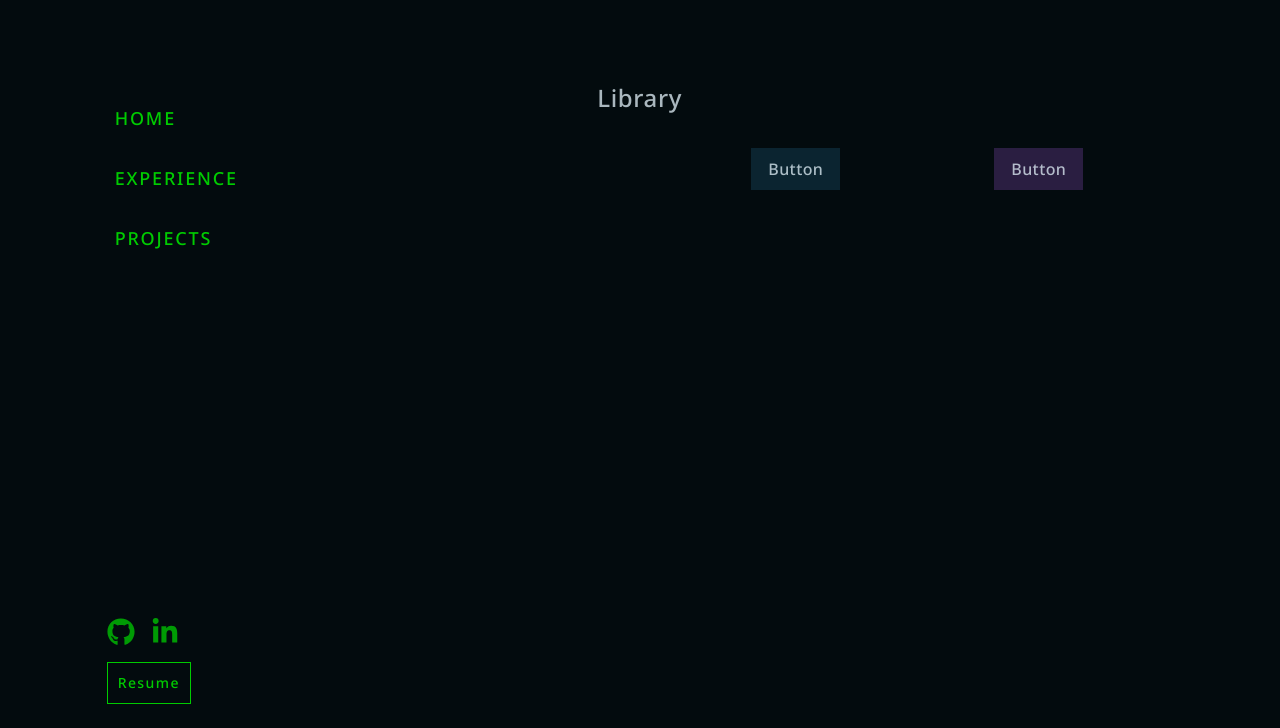
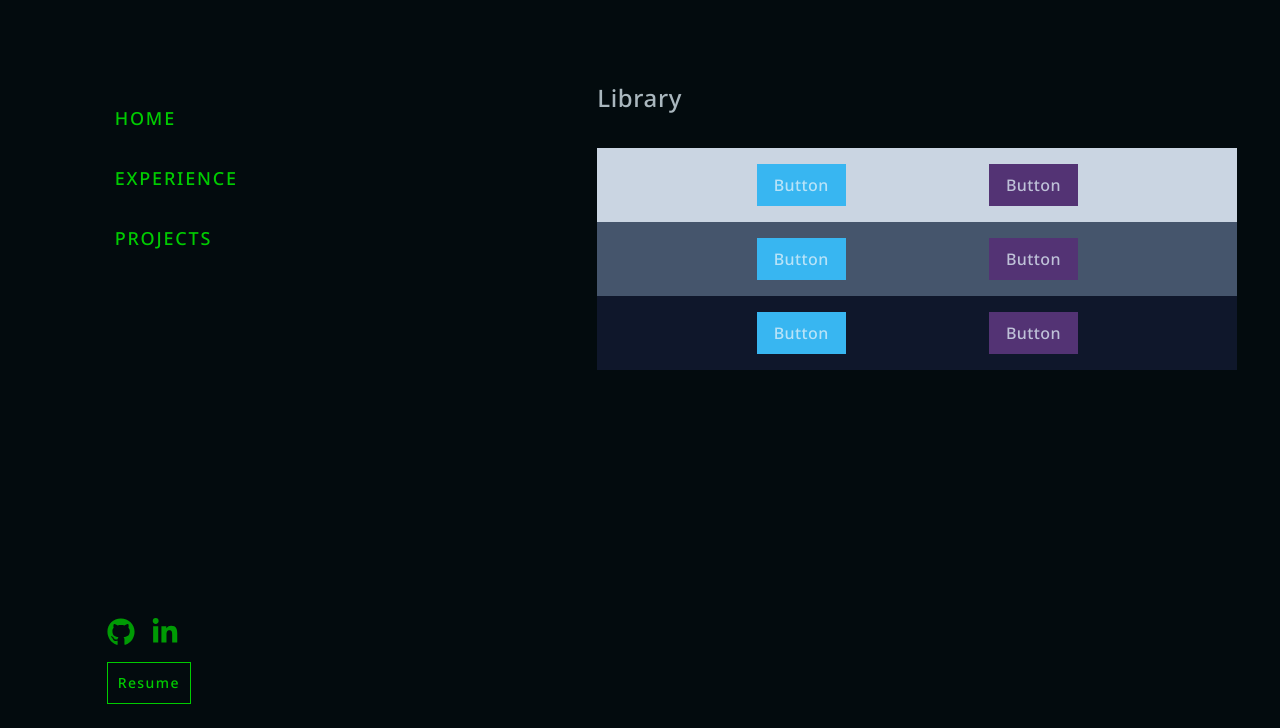
Before and after one commit to RAWoiwode/rawpertoire, a Next.js app: page /library in a window 1280 px wide. Shown: the top 728 px of the page. Built offline with nearby package versions, Linux system fonts and the light colour scheme.

Commit message:
Adding different background shades to see contrast

```diff
--- a/app/components/library/Button.tsx
+++ b/app/components/library/Button.tsx
@@ -30,11 +30,11 @@ const Button = ({
   ...props
 }: ButtonProps): JSX.Element => {
   const baseStyles =
-    "relative inline-flex items-center justify-center px-4 py-2 tracking-wide transition-colors transition-shadow duration-400 ease-out hover:duration-100 hover:linear disabled:cursor-not-allowed disabled:opacity-50 border border-transparent ring-0 inset-ring-0 hover:text-text hover:inset-ring-1 hover:ring-1 hover:inset-ring-primary hover:ring-primary";
+    "relative inline-flex items-center justify-center px-4 py-2 tracking-wide transition-colors transition-shadow duration-400 ease-out hover:duration-100 hover:linear disabled:cursor-not-allowed disabled:opacity-50 border border-transparent ring-0 inset-ring-0 hover:text-text hover:inset-ring-1 hover:ring-1 hover:inset-ring-accent hover:ring-accent";
 
   const variantClasses = {
-    primary: "bg-primary/15 ",
-    secondary: "bg-secondary/50 ",
+    primary: "bg-primary",
+    secondary: "bg-secondary ",
   };
 
   return (
--- a/app/library/page.tsx
+++ b/app/library/page.tsx
@@ -6,7 +6,15 @@ const Library = () => {
   return (
     <div>
       <h1>Library</h1>
-      <div className="mt-8 flex justify-evenly">
+      <div className="mt-8 flex justify-evenly bg-slate-300 p-4">
+        <Button>Button</Button>
+        <Button variant="secondary">Button</Button>
+      </div>
+      <div className="flex justify-evenly bg-slate-600 p-4">
+        <Button>Button</Button>
+        <Button variant="secondary">Button</Button>
+      </div>
+      <div className="flex justify-evenly bg-slate-900 p-4">
         <Button>Button</Button>
         <Button variant="secondary">Button</Button>
       </div>
```
